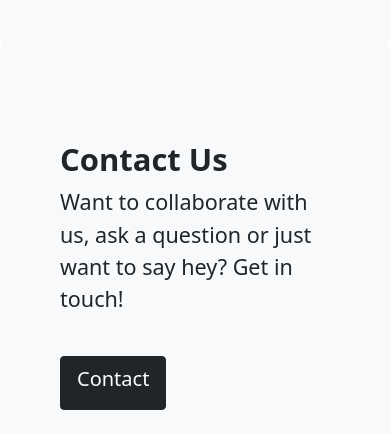
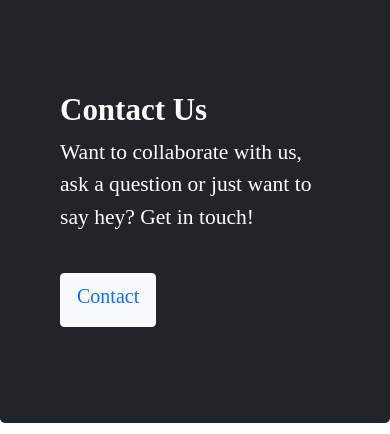
Before and after one commit to HaiderShawl/theteenspace, a plain HTML site: page index.html in a window 390 px wide. Shown: the part 1566-2000 px from the top of the page. Drawn offline with nearby package versions, Linux system fonts and the light colour scheme; a web font is replaced by a local one.

Commit message:
Add files via upload

```diff
--- a/index.html
+++ b/index.html
@@ -9,10 +9,8 @@
 
 	<script src="https://kit.fontawesome.com/656a7483fb.js" crossorigin="anonymous"></script>
 
-    <style>
 
-    </style>
-
+    <link rel="stylesheet" href="styles.css">
     <title>The Teen Space</title>
 </head>
 <body>
@@ -27,9 +25,12 @@
             <span class="navbar-toggler-icon"></span>
           </button>
           <div class="collapse navbar-collapse" id="navbarNav">
-            <ul class="navbar-nav">
+            <ul class="navbar-nav ms-auto">
                 <li class="nav-item p-2">
                     <a class="nav-link active" aria-current="page" href="#about">About</a>
+                </li>
+                <li class="nav-item p-2">
+                    <a class="nav-link active" aria-current="page" href="#connect">Social</a>
                 </li>
                 <li class="nav-item p-2">
                     <a class="nav-link active" aria-current="page" href="#contact">Contact</a>
@@ -40,11 +41,14 @@
     </nav>
 
     <div class="container-fluid" style="margin-bottom: 100px">
+
         <div class="col-sm-12 col-md-6 p-3">
-            <h1>
+            <h1 id="tagline">
                 Love Science,
                 Arts, Business,
                 Technology?
+            </h1>
+            <h1>
                 ‍So Think,
                 Learn & Publish
             </h1>
@@ -54,7 +58,6 @@
             </h4>
 
             <button type="button" class="btn btn-dark mt-4"><a href="#contact" style="text-decoration: none;"><h5 class="text-white p-2">Collaborate with us</h5></a></button>
-
         </div>
     </div>
 
@@ -72,9 +75,9 @@
 
 	<!-- connect -->
 	<div class="p-5 bg-light rounded-3">
-        <a id="about">
+        <a id="connect">
             <div class="container-fluid py-5">
-            <h1 class="display-5 fw-bold">Connect</h1>
+            <h1 class="display-5 fw-bold">Social Presence</h1>
 			<p class="col-md-8 fs-4">Become a part of our awesome community.</p>
 			<div class="social-btns">
 				<a class="btn facebook" href="https://www.instagram.com/theteenspace/"><i class="fab fa-instagram fa-3x"></i></a>
@@ -88,15 +91,15 @@
 	</div>
 
     <!-- contact -->
-    <div class="p-5 mb-4 bg-light rounded-3">
+    <div class="p-5 mb-4 bg-dark rounded-3">
         <a id="contact">
             <div class="container-fluid py-5">
-            <h1 class="display-5 fw-bold">Contact Us</h1>
-            <p class="col-md-8 fs-4">
+            <h1 class="display-5 fw-bold text-white">Contact Us</h1>
+            <p class="col-md-8 fs-4 text-white">
 				Want to collaborate with us, ask a question or just want to say hey? Get in touch!
 			</p>
-            <button type="button" class="btn btn-dark mt-4">
-                <a href="mailto:contact.theteenspace@gmail.com" class="text-white" style="text-decoration: none;"><h5 class="text-white p-1">Contact</h5></a>
+            <button type="button" class="btn btn-light mt-4">
+                <a href="mailto:contact.theteenspace@gmail.com" class="text-black" style="text-decoration: none;"><h5 class="text-black p-1">Contact</h5></a>
             </button>
             </div>
         </a>
--- /dev/null
+++ b/styles.css
@@ -0,0 +1,49 @@
+/* adding font families */
+
+@font-face {
+    font-family: GTW-B;
+    src: url(Fonts/GTWalsheimPro-Bold.woff);
+}
+
+@font-face {
+    font-family: GTW-M;
+    src: url(Fonts/GTWalsheimPro-Medium.woff);
+}
+
+@font-face {
+    font-family: GTW-R;
+    src: url(Fonts/GTWalsheimPro-Regular.woff);
+}
+
+/* #GTW-B{
+    font-family: GTW-B, sans-serif;
+}
+
+#GTW-M{
+    font-family: GTW-M, sans-serif;
+}
+
+#GTW-R{
+    font-family: GTW-R, sans-serif;
+} */
+
+/* assigning fonts */
+
+h1 {
+    font-family: GTW-B;
+}
+
+h4, button {
+    font-family: GTW-M;
+}
+p {
+    font-family: GTW-R;
+}
+
+nav{
+    font-family: GTW-M;
+}
+
+#tagline{
+    color: #255cff
+}
```
